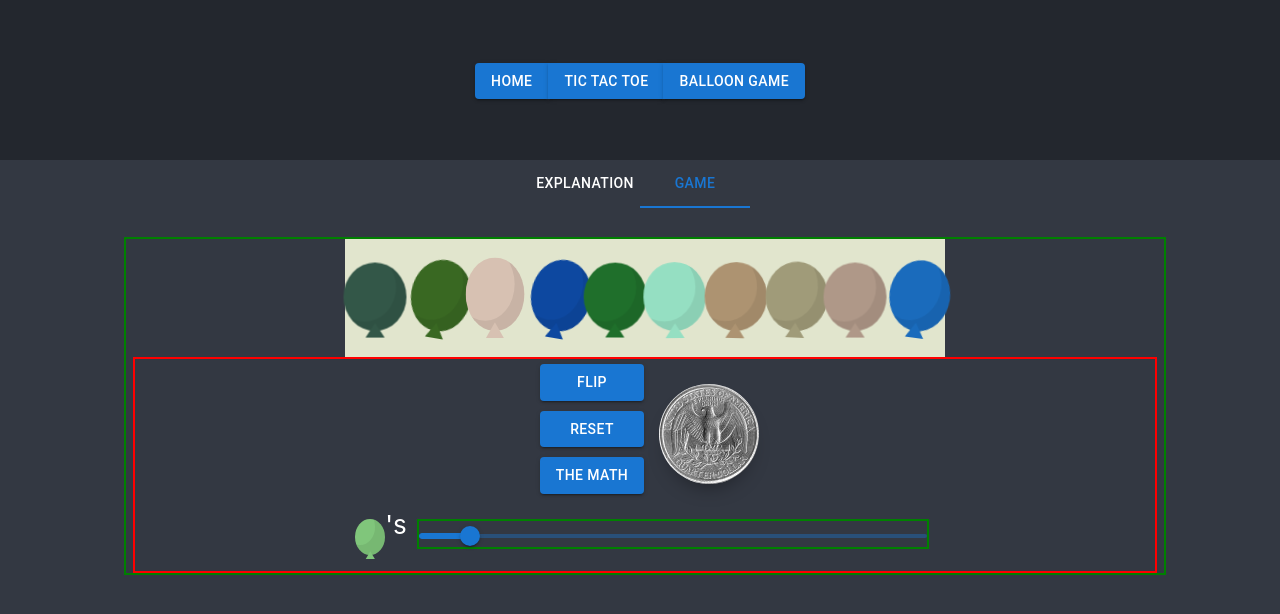
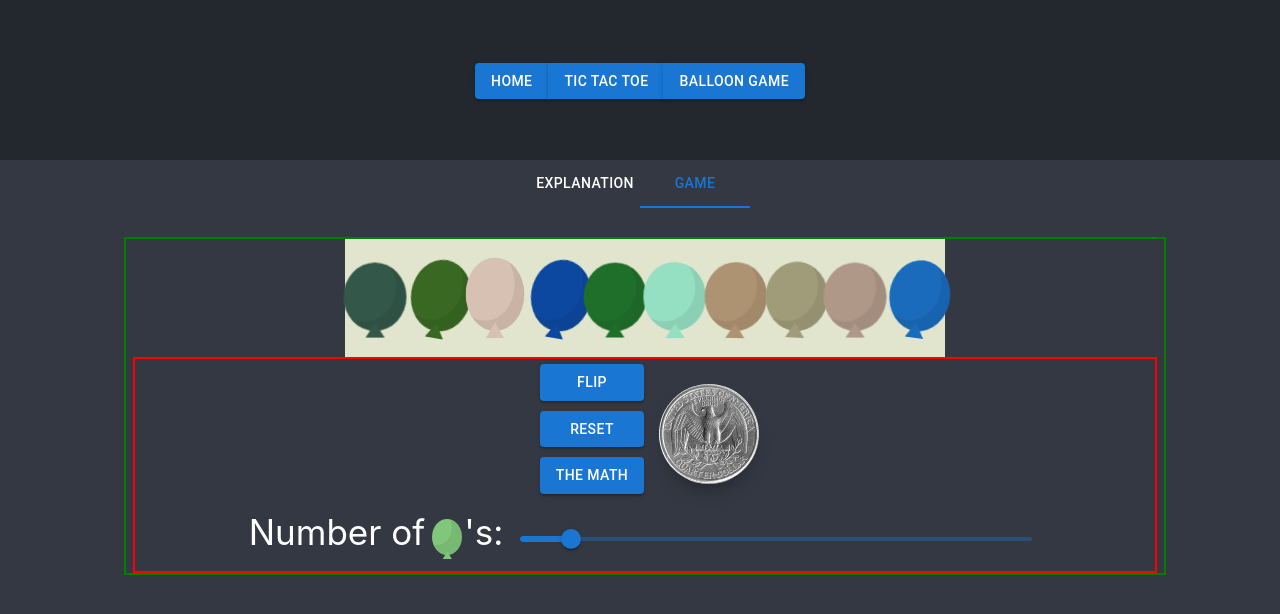
Before and after one commit to TheJD-droid/TheJD.github.io, a React (Create React App) app in the folder my_website/: page /BalloonPage in a window 1280 px wide. Both pictures are taken after a click on the tab "GAME". Shown: the top 614 px of the page. Built offline with nearby package versions, Linux system fonts and the light colour scheme.

Commit message:
Improved label of the slider
Improved the label by adding a bit of words.

```diff
--- a/my_website/src/pages/BalloonPage.js
+++ b/my_website/src/pages/BalloonPage.js
@@ -85,7 +85,6 @@ export default function BalloonPage() {
     const handleSelectedChange = (event, newValue) => {
         setselected(newValue)
     }
-
 
 
 
@@ -388,6 +387,11 @@ export default function BalloonPage() {
                </Grid>
 
                 <Grid container direction={'row'} justifyContent={"center"}>
+
+                <Grid item>
+                    {/* <div style={{fontSize: '35px'}}>#</div> */}
+                    <p style={{fontSize: '35px', margin: '2px', paddingRight: '5px'}}>Number of</p>
+                </Grid>
                 <Grid item>
 
                     <Balloon key={'sliderBalloon'} idNum={-2} onReset={onReset} setOnReset={setOnReset} toBePopped={toBePopped} handlePop={handlePop} gameState={gameState} handleGameState={handleGameState}></Balloon>
@@ -395,10 +399,11 @@ export default function BalloonPage() {
                 </Grid>
 
                 <Grid item>
-                    <>'s</>
+                    {/* <div style={{fontSize: '35px'}}>'s</div> */}
+                    <p style={{fontSize: '35px', margin: '2px'}}>'s:</p>
                 </Grid>
 
-                <Grid item style={{width: '40vw', maxWidth: '40vw', border: 'solid green 2px', height: '30px', margin: '10px'}}>
+                <Grid item style={{width: '40vw', maxWidth: '40vw', height: '30px', margin: '15px'}}>
                     {/* <Grid container direction='row'> */}
                                 {/* <Grid item width='40vw'> */}
                                 <Slider disabled={loading} defaultValue={10} aria-label="Default" valueLabelDisplay="auto" value={numberOfBalloons} onChange={handleChangeOfBalloons}/>
```
